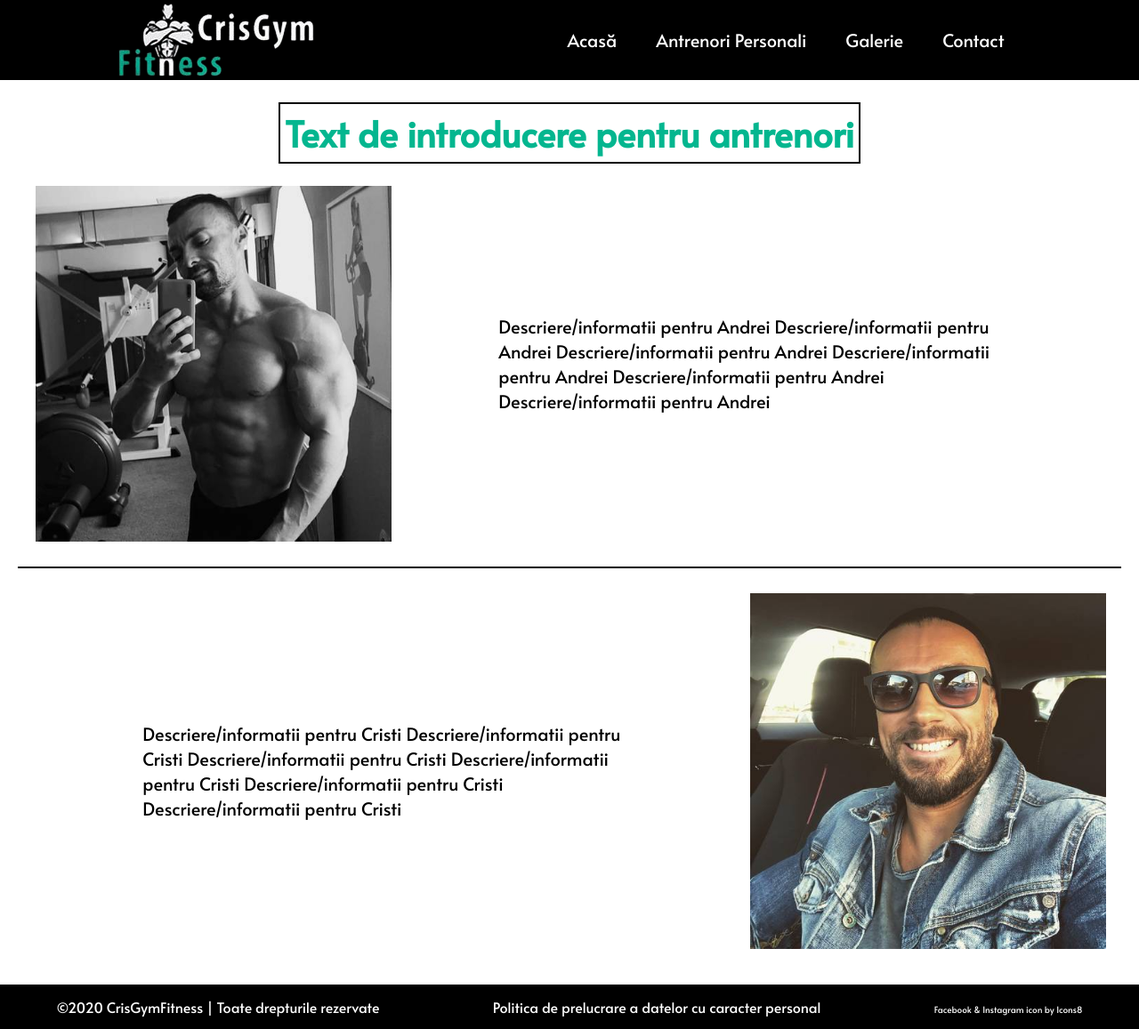
After one commit to cosmingamanusi/crisgym, a PHP site: page /antrenori.html in a window 1280 px wide. The commit adds this page. Shown: the whole page at 89% size. Run offline with PHP 8.4, Linux system fonts and the light colour scheme.

Commit message:
personal trainers page done

```diff
--- /dev/null
+++ b/antrenori.html
@@ -0,0 +1,74 @@
+<!DOCTYPE html>
+<html lang="en">
+
+<head>
+    <meta charset="UTF-8">
+    <meta name="viewport" content="width=device-width, initial-scale=1.0">
+    <title>Cris Gym Fitness</title>
+    <link rel="stylesheet" type="text/css" href="resources/style/style.css">
+    <link rel="icon" type="image/jpg" href="resources/photos/favicon.jpg" />
+    <!-- <script src="resources/javascript/main.js"></script> -->
+
+    <!-- Font -->
+    <link href="https://fonts.googleapis.com/css2?family=Alata&display=swap" rel="stylesheet">
+</head>
+
+<body>
+    <!-- Navbar -->
+    <div id="nav-bar" class="nav-bar-trainers flexbox-container">
+        <div class="logo flexbox-item">
+            <a href="/"><img src="resources/photos/logo.jpg" alt="logo"></a>
+        </div>
+        <div class="menu flexbox-item">
+            <ul>
+                <li><a href="/index.html">Acasă</a></li>
+                <li><a href="/antrenori.html">Antrenori Personali</a></li>
+                <li><a href="/galerie.html">Galerie</a></li>
+                <li><a href="/#contact">Contact</a></li>
+            </ul>
+        </div>
+    </div>
+
+    <!-- Presentation Image
+    <div class="landing-photo-trainers">
+        <img src="resources/photos/antrenori.jpg" alt="landing-image">
+        <h1 class="quote-trainers">Text pt clienti</h1>
+    </div> -->
+
+    <!-- Trainers -->
+    <div class="trainers flexbox-container">
+        <p><strong>Text de introducere pentru antrenori</strong></p>
+        <div class="trainer-1 flexbox-item">
+            <img src="/resources/photos/andrei.jpg" alt="">
+            <div class="trainers-description">
+                Descriere/informatii pentru Andrei Descriere/informatii pentru Andrei Descriere/informatii pentru Andrei
+                Descriere/informatii pentru Andrei Descriere/informatii pentru Andrei Descriere/informatii pentru Andrei
+            </div>
+        </div>
+        <hr>
+        <div class="trainer-2 flexbox-item-2">
+            <img src="/resources/photos/cristi.jpg" alt="">
+            <div class="trainers-description">
+                Descriere/informatii pentru Cristi Descriere/informatii pentru Cristi Descriere/informatii pentru Cristi
+                Descriere/informatii pentru Cristi Descriere/informatii pentru Cristi Descriere/informatii pentru Cristi
+            </div>
+        </div>
+    </div>
+</body>
+
+<footer>
+    <div class="footer flexbox-container">
+        <div class="flexbox-item">
+            &copy;2020 CrisGymFitness | Toate drepturile rezervate
+        </div>
+        <div class="flexbox-item">
+            <a href="">Politica de prelucrare a datelor cu caracter personal</a>
+        </div>
+        <div class="flexbox-item">
+            <a style="font-size: 10px;" href="https://icons8.com/icon/118502/facebook">Facebook & Instagram icon by
+                Icons8</a>
+        </div>
+    </div>
+</footer>
+
+</html>
--- a/resources/javascript/main.js
+++ b/resources/javascript/main.js
@@ -1,7 +1,8 @@
 // Navbar opacity based on scroll position
+
 window.addEventListener("scroll", () => {
     const navBar = document.querySelector(".nav-bar");
-    var scroll = this.scrollY;
+    scroll = this.scrollY;
     if (scroll > 0) {
         navBar.style.backgroundColor = "black"
     } else {
--- a/resources/style/style.css
+++ b/resources/style/style.css
@@ -1,10 +1,28 @@
+html{
+  scroll-behavior:smooth;
+}
+
 *{
   font-family: 'Alata', sans-serif;
+  text-decoration: none;
+}
+
+* a{
+  color: white;
 }
 
 body, h1{
   margin: 0px;
   padding: 0px;
+}
+
+hr {
+  border: 0;
+  clear:both;
+  display:block;
+  width: 100%;
+  background-color:black;
+  height: 2px;
 }
 
 /*---------------------------------------
@@ -26,10 +44,6 @@ body, h1{
   top: 0;
   height: 90px;
   z-index: 900;
-}
-
-.logo{
-  /* margin-left: 10px; */
 }
 
 .title{
@@ -65,6 +79,11 @@ body, h1{
   object-fit: cover;
   width: 100%;
   height: 100vh;
+  -webkit-filter: blur(3px);
+  -moz-filter: blur(3px);
+  -o-filter: blur(3px);
+  -ms-filter: blur(3px);
+  filter: blur(3px);
 }
 
 .quote {
@@ -73,7 +92,8 @@ body, h1{
   left: 50%;
   transform: translate(-50%, -50%);
   z-index: 100;
-  font-size: 100px;
+  font-size: 120px;
+  color: rgb(3, 182, 143);
 }
 
 /*---------------------------------------
@@ -129,12 +149,12 @@ body, h1{
   background-image: url("/resources/photos/description-background.jpg");
 }
 
-.trainers .flexbox-item{
+.trainers-roles .flexbox-item{
   width: 40%;
   margin-bottom: 5%;
 }
 
-.trainers .flexbox-item img{
+.trainers-roles .flexbox-item img{
   max-width: 100%;
 }
 
@@ -183,6 +203,93 @@ body, h1{
 }
 
 /*---------------------------------------
+    Trainers page
+---------------------------------------*/
+
+.nav-bar-trainers{
+  background-color: rgba(0,0,0,1);
+  position: sticky;
+  top: 0;
+  height: 90px;
+  z-index: 900;
+}
+
+/*---------------------------------------
+    Trainers page - landing photo
+---------------------------------------*/
+
+.landing-photo-trainers{
+  margin-top: -90px;
+  height: 50vh;
+  text-align: center;
+  color: white;
+}
+
+.landing-photo-trainers img{
+  object-fit: cover;
+  width: 100%;
+  height: 50vh;
+}
+
+.quote-trainers {
+  position: absolute;
+  top: 20%;
+  left: 42%;
+  transform: translate(-15%, -15%);
+  z-index: 100;
+  font-size: 100px;
+}
+
+/*---------------------------------------
+    Trainers page - trainers presentation
+---------------------------------------*/
+
+.trainers{
+  padding: 20px;
+  flex-direction: column;
+  align-items: flex-start;
+}
+
+.trainers p{
+  margin: 5px auto;
+  font-size: 40px;
+  color: rgb(3, 182, 143);
+  padding: 5px;
+  border: solid;
+  border-color: black;
+  border-width: 2px;
+}
+
+.trainer-1{
+  padding: 20px;
+  display: flex;
+  flex-direction: row;
+  align-items: center;
+  width: 97%;
+}
+
+.trainer-1 img{
+  width: 400px;
+}
+
+.trainer-2{
+  padding: 20px;
+  display: flex;
+  flex-direction: row-reverse;
+  align-items: center;
+  width: 97%;
+}
+
+.trainer-2 img{
+  width: 400px;
+}
+
+.trainers-description{
+  padding: 20px 10%;
+  font-size: 20px;
+}
+
+/*---------------------------------------
     Footer
 ---------------------------------------*/
 .footer{
@@ -190,8 +297,3 @@ body, h1{
   background-color: black;
   color: white;
 }
-
-.footer a{
-  text-decoration: none;
-  color: white;
-}
```
Also changed, not shown: index.html (+9 -9 lines), resources/photos/antrenori.jpg (added).
